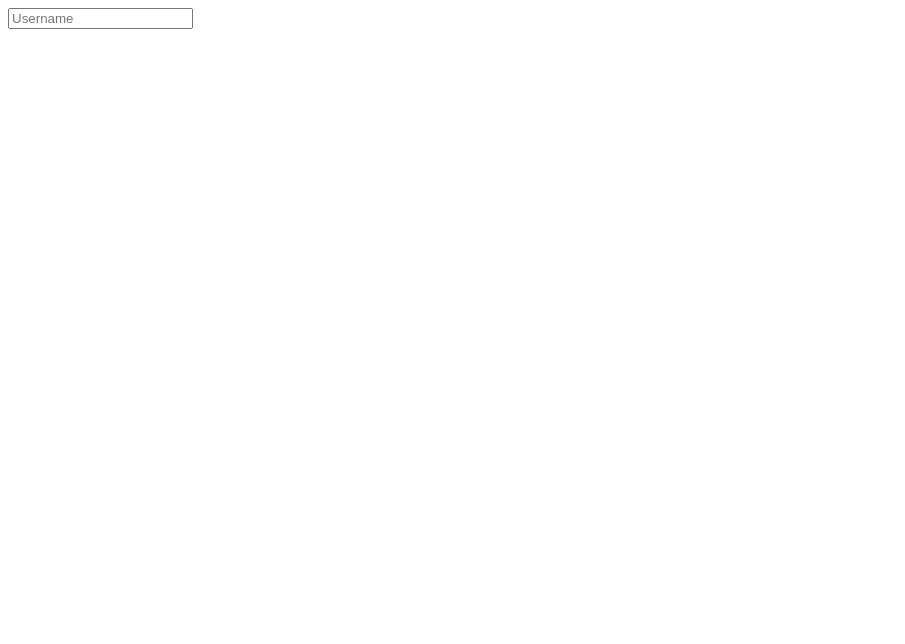
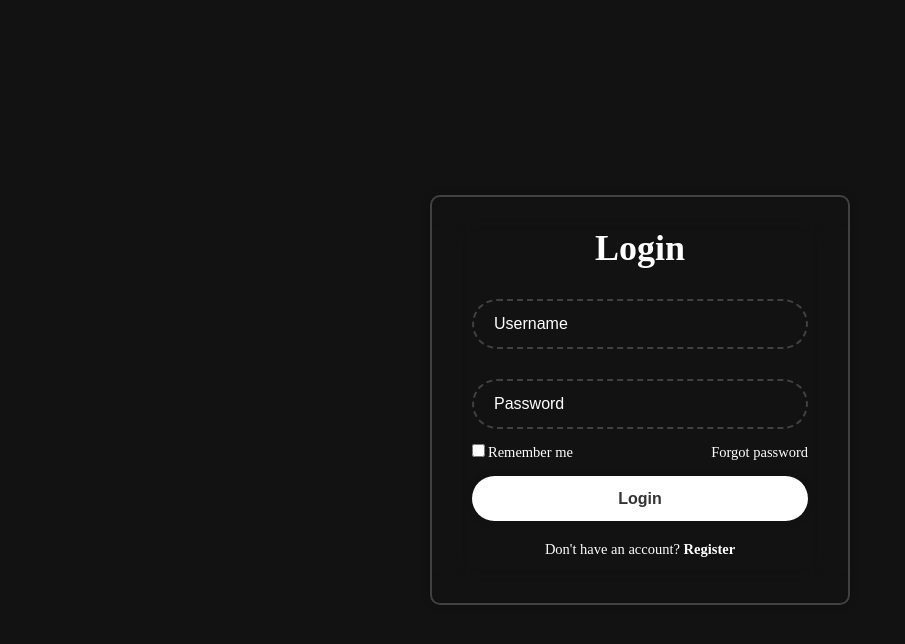
Before and after one commit to likeauser9/musicplatform.com, a plain HTML site: page login.html in a window 1280 px wide. Shown: the whole page, without its empty margins (0-905 px from the left). Drawn offline with nearby package versions, Linux system fonts and the light colour scheme.

Commit message:
ну типа коммит

```diff
--- a/login.html
+++ b/login.html
@@ -4,12 +4,31 @@
   <meta charset="UTF-8">
   <meta name="viewport" content="width=device-width, initial-scale=1.0">
   <title>Document</title>
+  <link rel="stylesheet" href="login_styles.css">
+  <link href='https://unpkg.com/boxicons@2.1.4/css/boxicons.min.css' rel='stylesheet'>
 </head>
 <body>
   <div class="wrapper">
     <form action="">
+      <h1>Login</h1>
       <div class="input-box">
-        <input type="text" placeholder="Username">
+        <input type="text" placeholder="Username" required>
+        <box-icon type='solid' name='user'></box-icon>
+      </div>
+      <div class="input-box">
+        <input type="password" placeholder="Password" required>
+        <box-icon name='lock-alt' type='solid' ></box-icon>
+      </div>
+
+      <div class="remember-forgot">
+        <label><input type="checkbox">Remember me</label>
+        <a href="#">Forgot password</a>
+      </div>
+
+      <button class="btn" type="submit">Login</button>
+
+      <div class="register-link">
+        <p>Don't have an account? <a href="#">Register</a></p>
       </div>
     </form>
 
--- /dev/null
+++ b/login_styles.css
@@ -0,0 +1,112 @@
+* {
+  padding: 0;
+  margin: 0;
+  box-sizing: border-box;
+}
+
+body {
+  display: flex;
+  justify-content: center;
+  align-items: center;
+  min-height: 100vh;
+  background-color: #121212;
+}
+
+.wrapper {
+  width: 420px;
+  background: transparent;
+  border: 2px solid rgba(255, 255, 255, .2);
+  backdrop-filter: blur(20px);
+  box-shadow: 0 0 10px rgba(0, 0, 0, .2);
+  color: #fff;
+  border-radius: 10px;
+  padding: 30px 40px;
+}
+
+.wrapper h1 {
+  font-size: 36px;
+  text-align: center;
+}
+
+.wrapper .input-box {
+  position: relative;
+  width: 100%;
+  height: 50px;
+  margin: 30px 0;
+}
+
+.input-box input {
+  width: 100%;
+  height: 100%;
+  background: transparent;
+  border: none;
+  outline: none;
+  border: 2px dashed rgba(255, 255, 255, .2);
+  border-radius: 40px;
+  font-size: 16px;
+  color: #fff;
+  padding: 20px 45px 20px 20px;
+}
+
+.input-box input::placeholder {
+  color: #fff;
+}
+
+.input-box i {
+  position: absolute;
+  right: 20px;
+  top: 50%;
+  transform: translateY(-50%);
+  font-size: 20px;
+}
+
+.remember-forgot {
+  display: flex;
+  justify-content: space-between;
+  font-size: 14.5px;
+  margin: -15px 0 15px;
+}
+
+.remember-forgot label input {
+  accent-color: #fff;
+  margin-right: 3px;
+}
+
+.remember-forgot a {
+  color: #fff;
+  text-decoration: none;
+}
+
+.remember-forgot a:hover {
+  text-decoration: underline;
+}
+
+.wrapper .btn {
+  width: 100%;
+  height: 45px;
+  background: #fff;
+  border: none;
+  outline: none;
+  border-radius: 40px;
+  box-shadow: 0 0 10px rgba(0, 0, 0, .1);
+  cursor: pointer;
+  font-size: 16px;
+  color: #333;
+  font-weight: 600;
+}
+
+.wrapper .register-link {
+  font-size: 14.5px;
+  text-align: center;
+  margin: 20px 0 15px;
+}
+
+.register-link p a {
+  color: #fff;
+  text-decoration: none;
+  font-weight: 600;
+}
+
+.register-link p a:hover {
+  text-decoration: underline;
+}
```
Also changed, not shown: index.html (+50 -0 lines).
